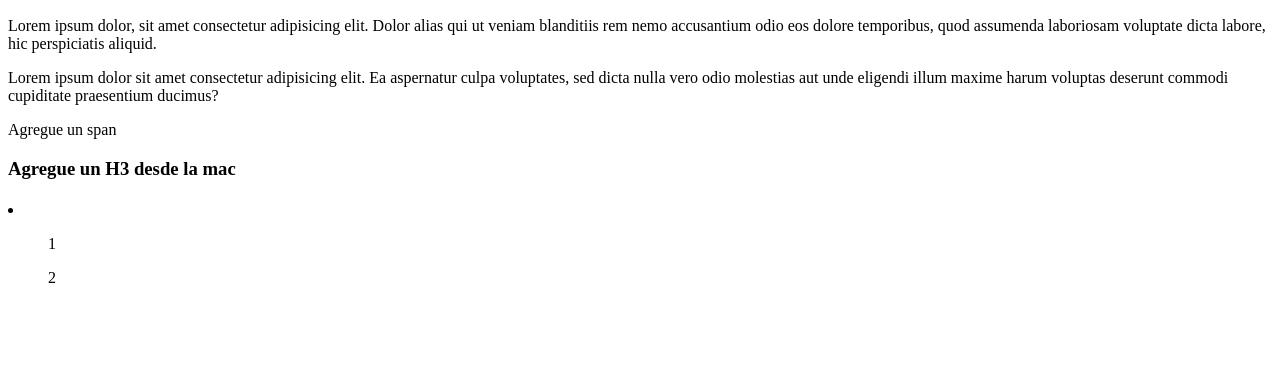
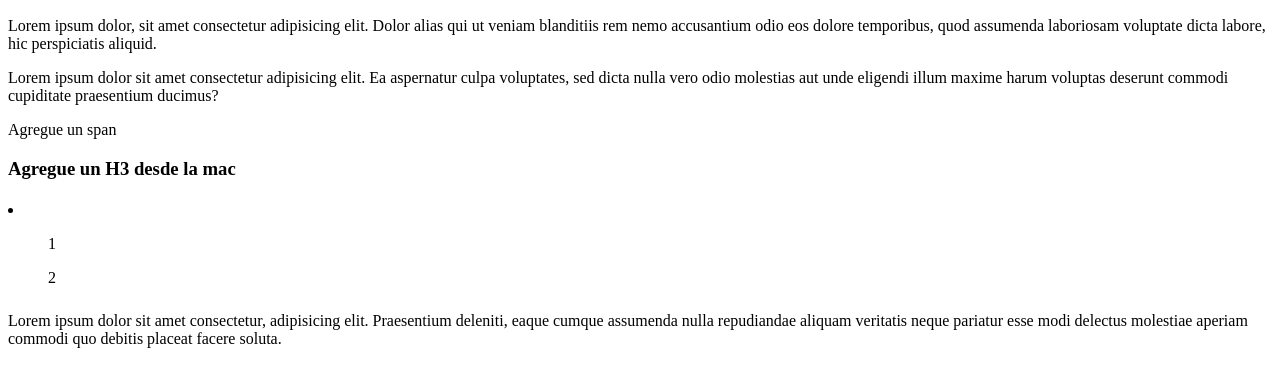
Before and after one commit to jrc9/Prueba-GIT, a plain HTML site: page index.html in a window 1280 px wide. Shown: the part 110-496 px from the top of the page. Drawn offline with Linux system fonts and the light colour scheme.

Commit message:
agregue p

```diff
--- a/index.html
+++ b/index.html
@@ -20,5 +20,6 @@
     <h5></h5>
     <h6></h6>
     <h6><h6></h6></h6>
+    <p>Lorem ipsum dolor sit amet consectetur, adipisicing elit. Praesentium deleniti, eaque cumque assumenda nulla repudiandae aliquam veritatis neque pariatur esse modi delectus molestiae aperiam commodi quo debitis placeat facere soluta.</p>
 </body>
 </html>
```
